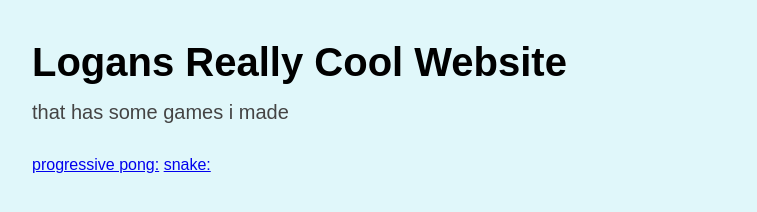
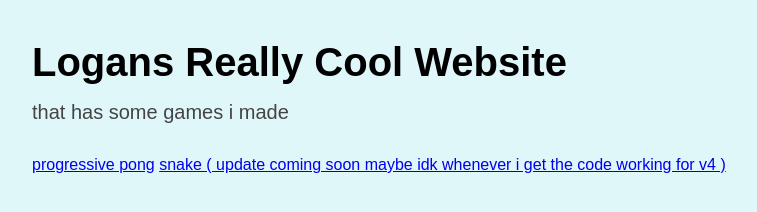
Before and after one commit to cooperlo-ai/cooperlo-ai.github.io, a plain HTML site: page index.html in a window 1280 px wide. Shown: the whole page, without its empty margins (8-765 px from the left). Drawn offline with Linux system fonts and the light colour scheme.

Commit message:
Update index.html

```diff
--- a/index.html
+++ b/index.html
@@ -30,8 +30,8 @@
     <div class="subtitle">that has some games i made</div>
   </div>
   <!-- ADD MORE CONTENT BELOW IF NEEDED -->
- <a href="/pong v2.html"> progressive pong:</a>
- <a href="/snake v3.html"> snake:</a>
+ <a href="/pong v2.html"> progressive pong</a>
+ <a href="/snake v3.html"> snake ( update coming soon maybe idk whenever i get the code working for v4 )</a>
 </body>
 
 </html>
```
